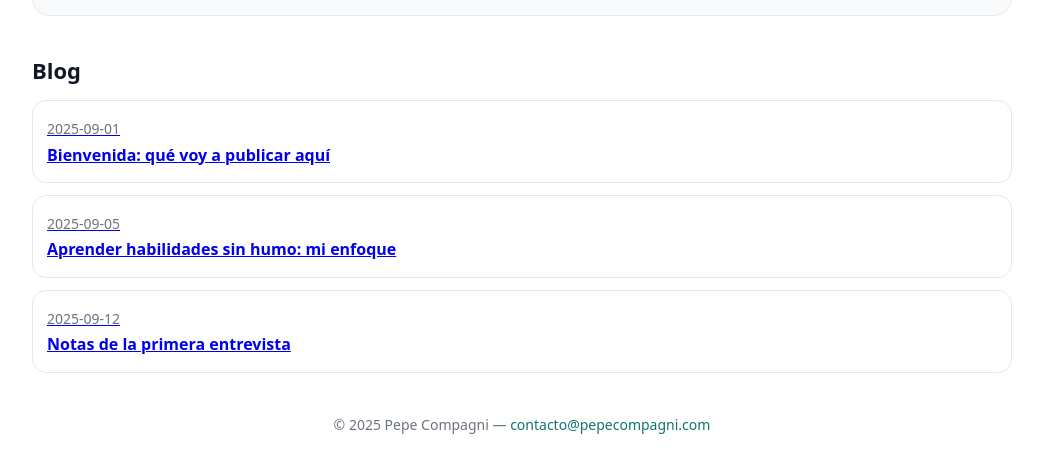
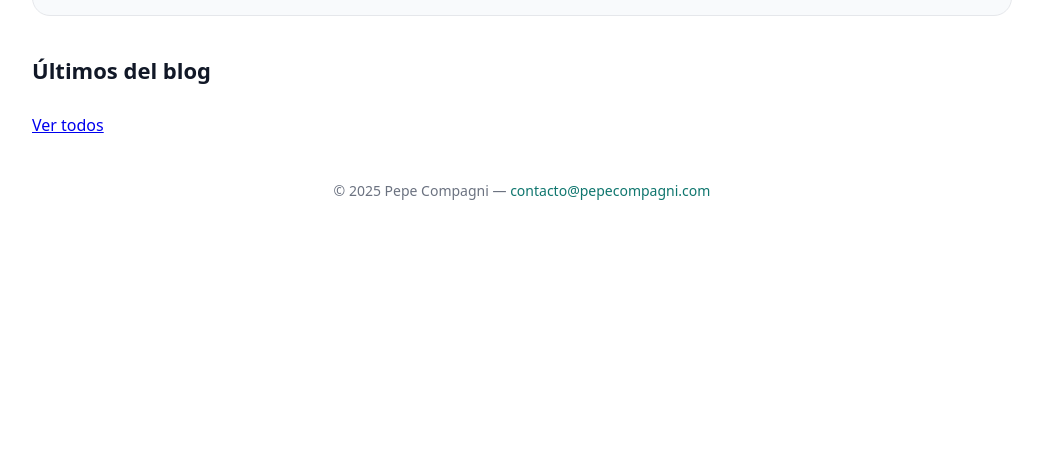
Before and after one commit to Pepecompagni/pepecompagni-site, a plain HTML site: page index.html in a window 1280 px wide. Shown: the part 1102-1574 px from the top of the page, without its empty margins (118-1161 px from the left). After the commit the page ends 1352 px from the top, so only its background shows below. Drawn offline with Linux system fonts and the light colour scheme.

Commit message:
Update index.html

```diff
--- a/index.html
+++ b/index.html
@@ -101,15 +101,11 @@
       </div>
     </section>
 
-    <!-- BLOG -->
-    <section id="blog">
-      <h2>Blog</h2>
-      <div class="posts">
-        <a class="post" href="#"><time>2025‑09‑01</time><br><strong>Bienvenida: qué voy a publicar aquí</strong></a>
-        <a class="post" href="#"><time>2025‑09‑05</time><br><strong>Aprender habilidades sin humo: mi enfoque</strong></a>
-        <a class="post" href="#"><time>2025‑09‑12</time><br><strong>Notas de la primera entrevista</strong></a>
-      </div>
-    </section>
+<section id="home-blog" style="margin-top:36px">
+<h2 style="font-size:22px;margin:0 0 12px">Últimos del blog</h2>
+<ul id="home-posts" style="list-style:none;padding:0;margin:0;display:grid;gap:10px"></ul>
+<p style="margin-top:12px"><a class="btn" href="/blog">Ver todos</a></p>
+</section>
 
     <footer>
       © <span id="y"></span> Pepe Compagni — <a class="link" href="mailto:contacto@pepecompagni.com">contacto@pepecompagni.com</a>
```
